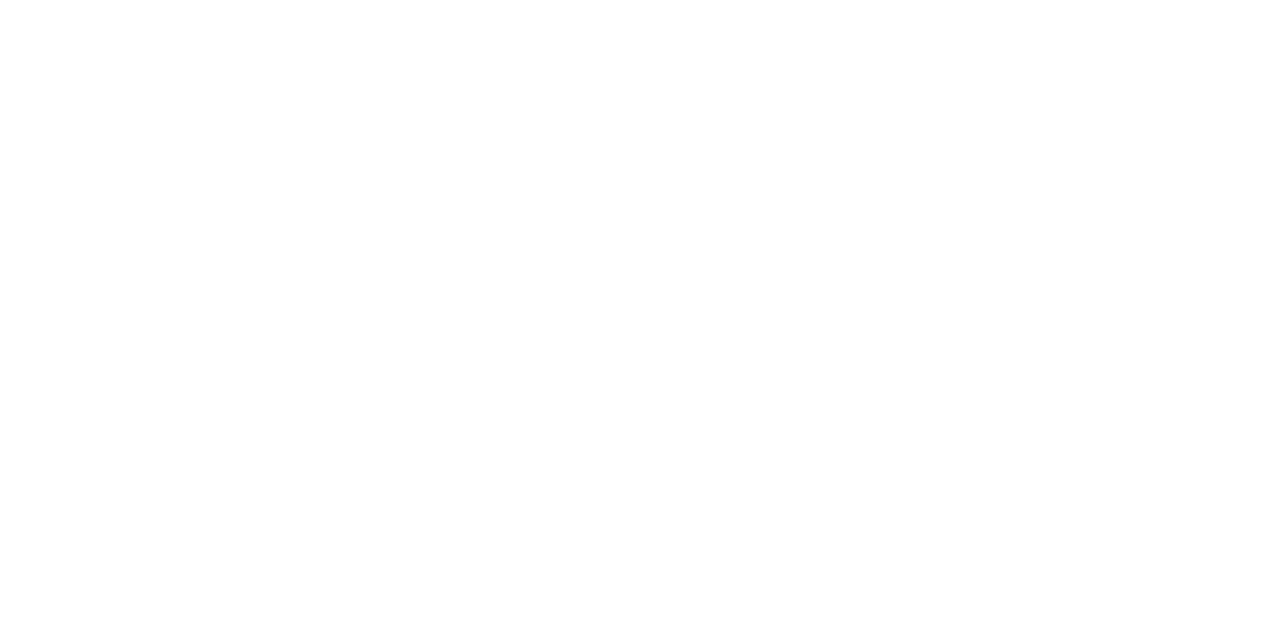
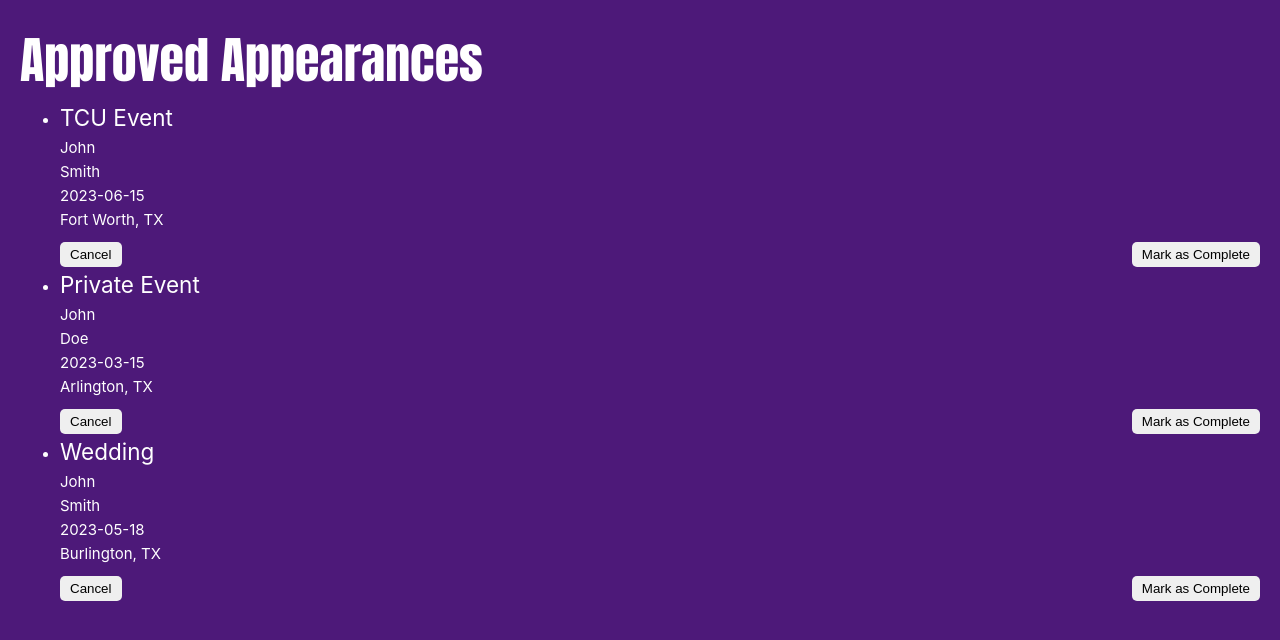
Before and after one commit to panderson-tcu/SuperFrog_Scheduler_FrontEnd, a Vue app in the folder superfrog-scheduler-frontend/: page /list-all-appearances in a window 1280 px wide. Before the commit this address had no page. Shown: the top 640 px of the page. Built offline with nearby package versions, Linux system fonts and the light colour scheme.

Commit message:
Anna changes pt.2

```diff
--- a/superfrog-scheduler-frontend/src/router/index.js
+++ b/superfrog-scheduler-frontend/src/router/index.js
@@ -88,6 +88,22 @@
       // this generates a separate chunk (About.[hash].js) for this route
       // which is lazy-loaded when the route is visited.
       component: () => import('../views/SignUpSFSForAppearance.vue')
+    },
+    {
+      path: '/list-all-appearances',
+      name: 'list-all-appearances',
+      // route level code-splitting
+      // this generates a separate chunk (About.[hash].js) for this route
+      // which is lazy-loaded when the route is visited.
+      component: () => import('../views/ListAllAppearances.vue')
+    },
+    {
+      path: '/view-profile',
+      name: 'view-profile',
+      // route level code-splitting
+      // this generates a separate chunk (About.[hash].js) for this route
+      // which is lazy-loaded when the route is visited.
+      component: () => import('../views/ViewProfileInfo.vue')
     }
 
   ]
--- a/superfrog-scheduler-frontend/src/views/CompleteFormView.vue
+++ b/superfrog-scheduler-frontend/src/views/CompleteFormView.vue
@@ -72,6 +72,26 @@
     </div>
   </template>
 
+  <script>
+  export default {
+    data() {
+      return {
+        date: '',
+        startTime: '',
+        endTime: '',
+        firstName: '',
+        lastName: '',
+        phone: '',
+        email: '',
+        title: '',
+        orgName: '',
+        address: ''
+      }
+    }
+  }
+  </script>
+
+
   <style>
 
   .form-container {
--- a/superfrog-scheduler-frontend/src/views/EditsStudentProfile.vue
+++ b/superfrog-scheduler-frontend/src/views/EditsStudentProfile.vue
@@ -38,7 +38,7 @@
           </select>
         </div>
 
-        <RouterLink to="/view-student-profile"> <!-- Should maybe be clickabke to a view profile page -->
+        <RouterLink to="/view-profile"> <!-- Should maybe be clickabke to a view profile page -->
             <button type="submit" class="btn">Save Changes</button>
         </RouterLink>
       </form>
--- /dev/null
+++ b/superfrog-scheduler-frontend/src/views/ListAllAppearances.vue
@@ -0,0 +1,101 @@
+<template>
+  <div class="form-container">
+    <h1>Approved Appearances</h1>
+    <ul>
+      <li v-for="(appearance, index) in appearances" :key="index">
+        <h2>
+          {{ appearance.eventTitle }}
+          <span v-if="appearance.status === 'complete'" class="checkmark">&#10004;</span>
+        </h2>
+        <p>{{ appearance.C_firstName }}</p>
+        <p>{{ appearance.C_lastName }}</p>
+        <p>{{ appearance.LocalDateTime }}</p>
+        <p>{{ appearance.eventAddress }}</p>
+        <div class="button-group">
+          <button @click="cancelAppearance(index)">Cancel</button>
+          <button @click="markComplete(index)">Mark as Complete</button>
+        </div>
+      </li>
+    </ul>
+  </div>
+</template>
+
+<script>
+export default {
+  data() {
+    return {
+      appearances: [
+        {
+          eventTitle: "TCU Event",
+          C_firstName: "John",
+          C_lastName: "Smith",
+          LocalDateTime: "2023-06-15",
+          eventAddress: "Fort Worth, TX",
+          status: "pending"
+        },
+        {
+          eventTitle: "Private Event",
+          C_firstName: "John",
+          C_lastName: "Doe",
+          LocalDateTime: "2023-03-15",
+          eventAddress: "Arlington, TX",
+          status: "pending"
+        },
+        {
+          eventTitle: "Wedding",
+          C_firstName: "John",
+          C_lastName: "Smith",
+          LocalDateTime: "2023-05-18",
+          eventAddress: "Burlington, TX",
+          status: "pending"
+        },
+      ]
+    }
+  },
+  methods: {
+    declineAppearance(index) {
+      this.appearances[index].status = "declined";
+    },
+    acceptAppearance(index) {
+      this.appearances[index].status = "accepted";
+    },
+    cancelAppearance(index) {
+      this.appearances.splice(index, 1);
+    },
+    markComplete(index) {
+      this.appearances[index].status = "complete";
+    }
+  }
+}
+</script>
+
+<style>
+.form-container {
+  max-width: 800px;
+  margin: 0 auto;
+  padding: 20px;
+  background-color: #4D1979;
+  color: #fff;
+}
+
+.button-group {
+  display: flex;
+  justify-content: space-between;
+  margin-top: 10px;
+}
+
+button {
+  padding: 5px 10px;
+  border: none;
+  border-radius: 5px;
+  cursor: pointer;
+}
+
+button:hover {
+  background-color: #eee;
+}
+
+.checkmark {
+  margin-left: 10px;
+}
+</style>
--- a/superfrog-scheduler-frontend/src/views/SignUpSFSForAppearance.vue
+++ b/superfrog-scheduler-frontend/src/views/SignUpSFSForAppearance.vue
@@ -39,7 +39,7 @@
         events: [
           {
             eventName: 'Wedding',
-            date: 'May 5, 2023',
+            date: '2023-05-05',
             location: '123 Main Street',
             isSignedUp: false,
             superFrogFirstName: '',
@@ -50,7 +50,7 @@
           },
           {
             eventName: 'Public Event',
-            date: 'June 10, 2023',
+            date: '2023-07-19',
             location: '12 Convention Center Drive',
             isSignedUp: true,
             superFrogFirstName: 'Annalise',
@@ -61,7 +61,7 @@
           },
           {
             eventName: 'Graduation Party',
-            date: 'May 15, 2023',
+            date: '2023-05-15',
             location: '567 Berry Street',
             isSignedUp: false,
             superFrogFirstName: '',
--- /dev/null
+++ b/superfrog-scheduler-frontend/src/views/ViewProfileInfo.vue
@@ -0,0 +1,29 @@
+<template>
+  <div class="profile-container">
+    <h1>{{ user.name }}'s Profile</h1>
+    <p>First Name: {{ user.firstName }}</p>
+    <p>Last Name: {{ user.lasttName }}</p>
+    <p>Email: {{ user.email }}</p>
+    <p>Address: {{ user.address }}</p>
+  </div>
+</template>
+
+<script>
+export default {
+  data() {
+    return {
+      user: {}
+    }
+  },
+}
+</script>
+
+<style>
+.profile-container {
+  background-color: #4D1979;
+  color: #fff;
+  padding: 20px;
+  max-width: 800px;
+  margin: 0 auto;
+}
+</style>
```
